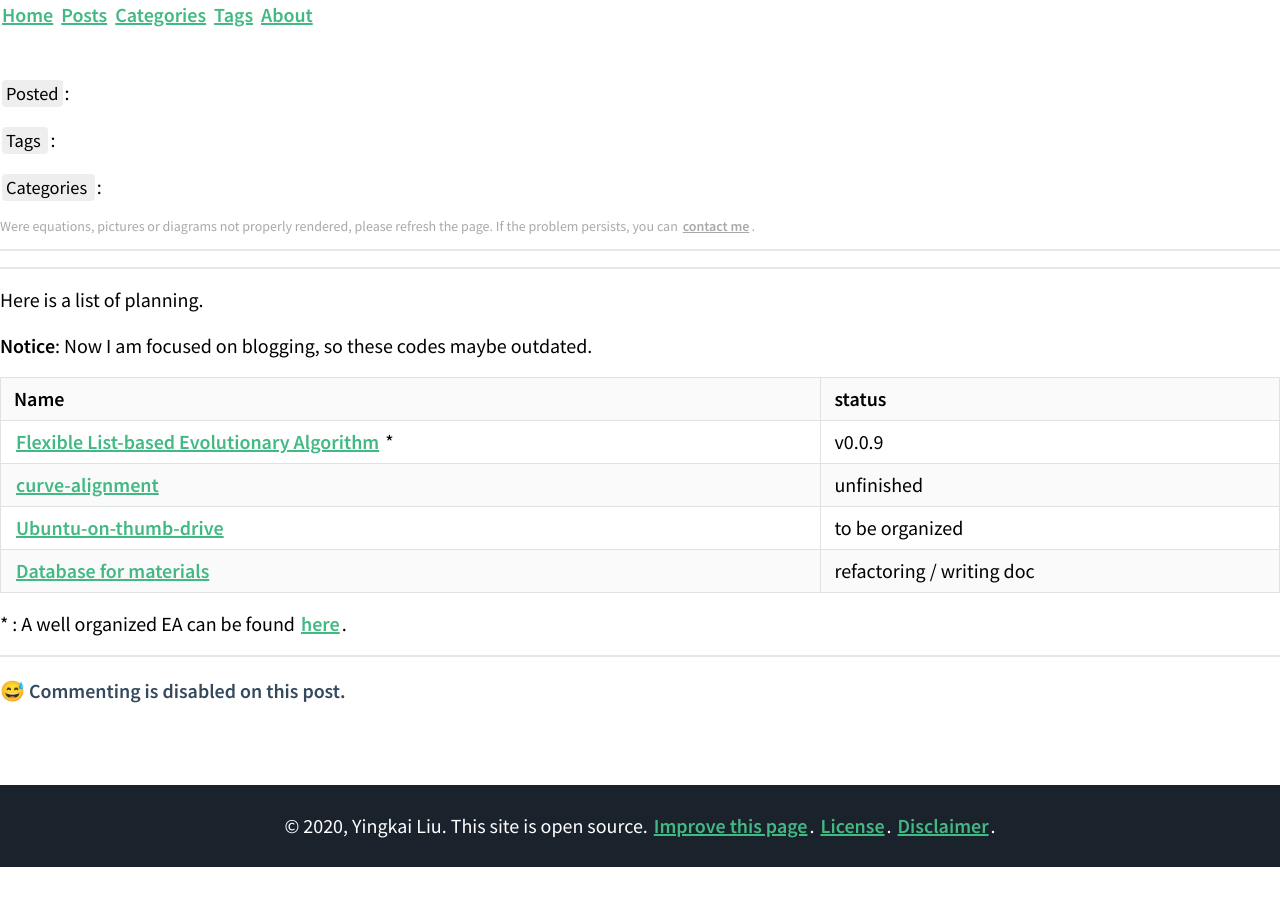
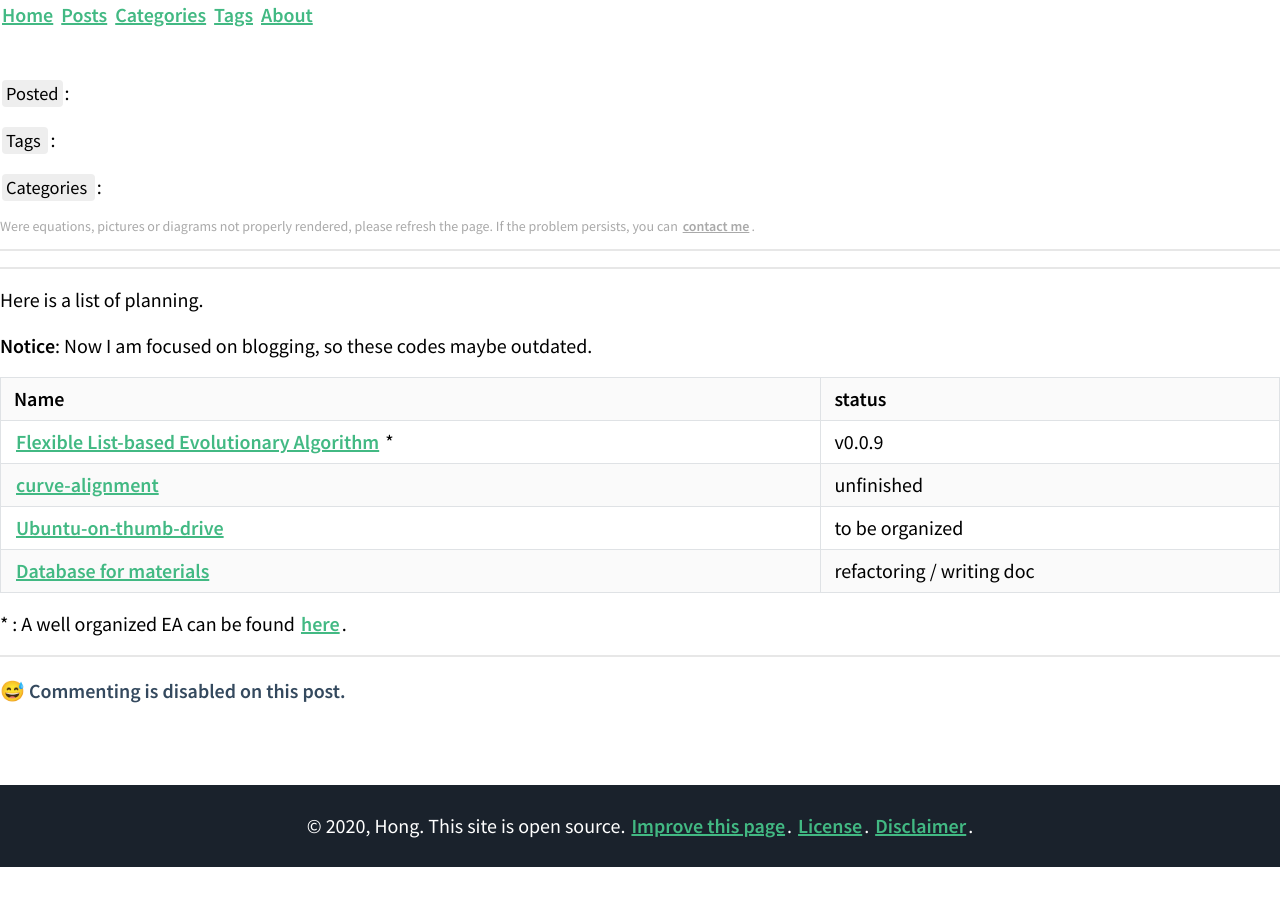
Before and after one commit to ShineHG/blog.github.io, a Jekyll site: the page built from repo/index.md, in a window 1280 px wide. Built offline with Jekyll 4.4.1, drawn with Linux system fonts in a browser that asks for light colours.

Commit message:
Update footer.html

```diff
--- a/_includes/footer.html
+++ b/_includes/footer.html
@@ -1,6 +1,6 @@
 <footer>
    <p style="margin-left: auto; margin-right: auto;">
-      &copy; {{ site.time | date: '%Y' }}, Yingkai Liu. This site is open source. <a href="https://github.com/{{site.github_username}}/{{site.github_username}}.github.io/edit/master/{{ page.path }}" target="_blank">Improve this page</a>. <a href="https://github.com/{{site.github_username}}/{{site.github_username}}.github.io/blob/master/LICENSE.md" target="_blank">License</a>. <a href="{{site.url}}{{site.baseurl}}/info/disclaimer" target="_blank">Disclaimer</a>.
+      &copy; {{ site.time | date: '%Y' }}, Hong. This site is open source. <a href="https://github.com/{{site.github_username}}/{{site.github_username}}.github.io/edit/master/{{ page.path }}" target="_blank">Improve this page</a>. <a href="https://github.com/{{site.github_username}}/{{site.github_username}}.github.io/blob/master/LICENSE.md" target="_blank">License</a>. <a href="{{site.url}}{{site.baseurl}}/info/disclaimer" target="_blank">Disclaimer</a>.
    </p>
 	 {% if include.analytics == false %}
 	 {% else %}
```
